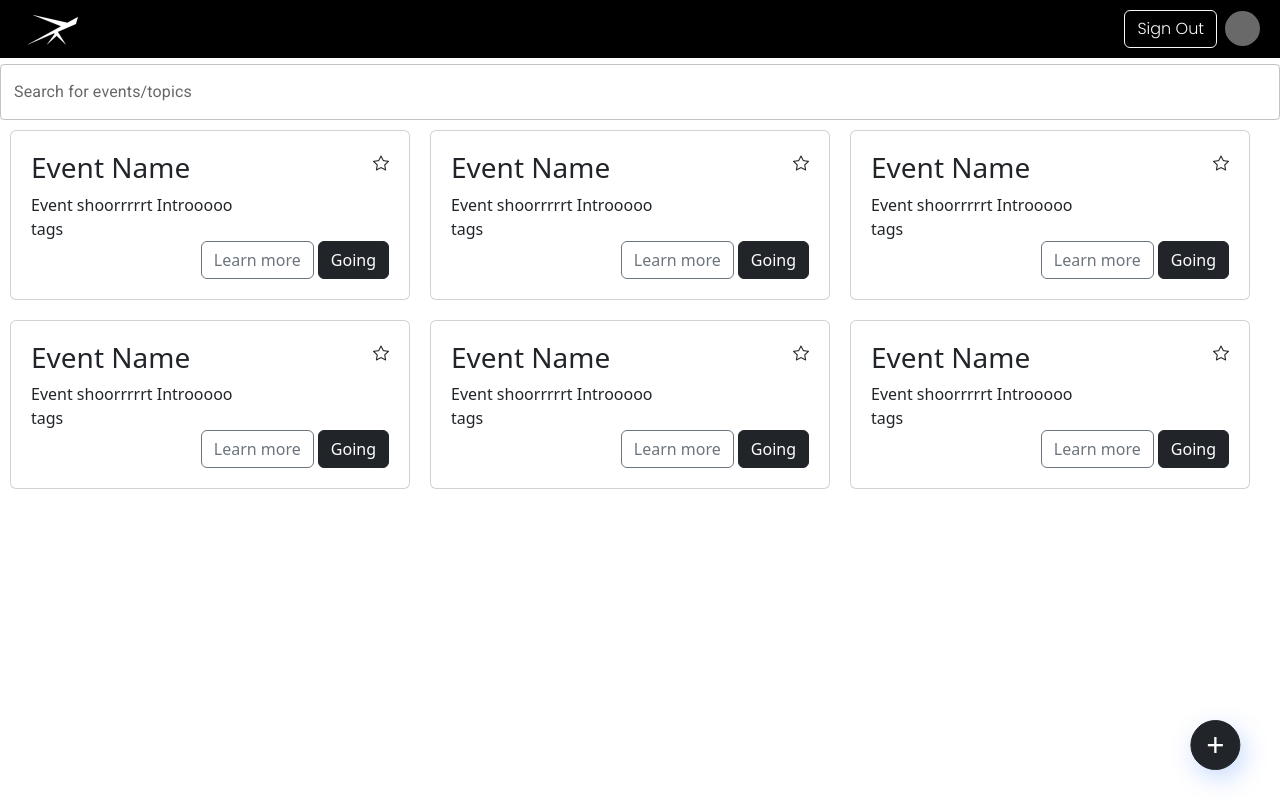
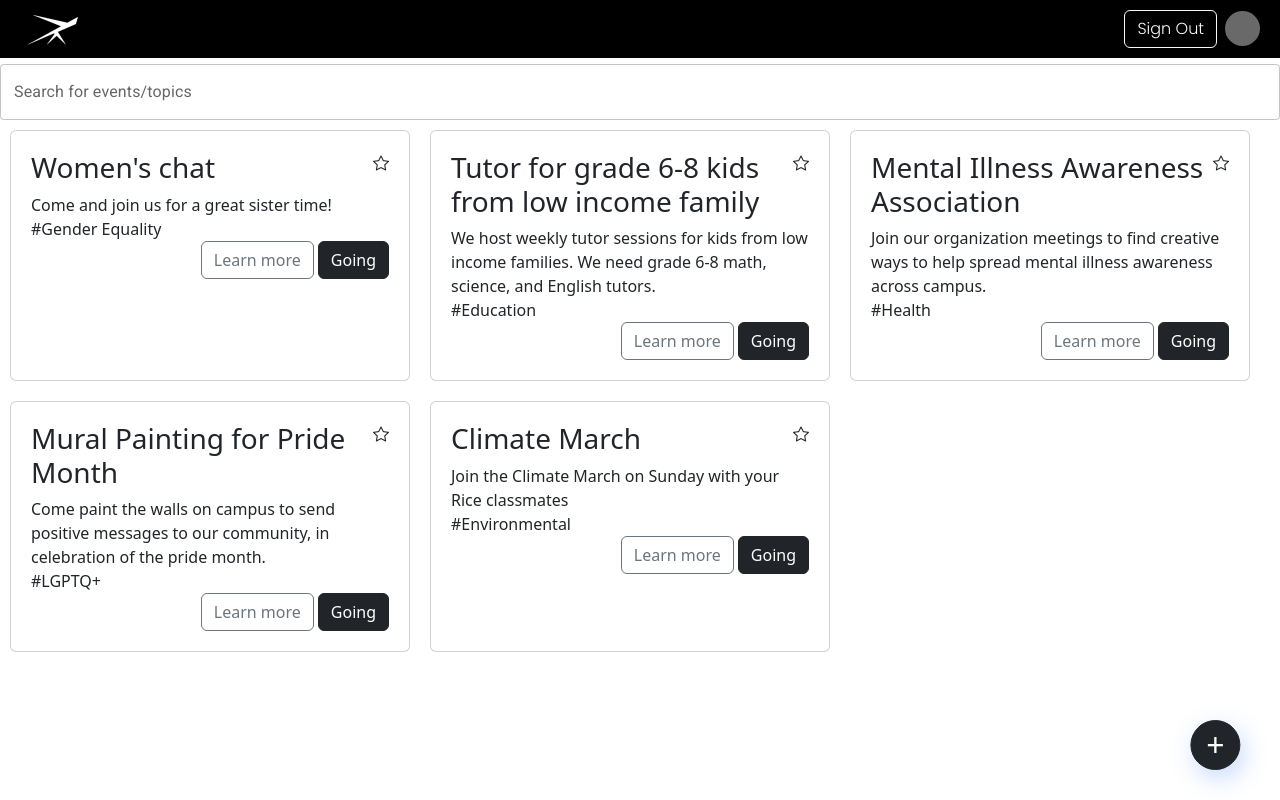
Before and after one commit to AlexiaHyn/ActNow, a React (Create React App) app in the folder act-now/: page / in a window 1280 px wide. Built offline with nearby package versions, Linux system fonts and the light colour scheme; no server answers; the database is empty; sample sign-in values are in the browser's storage.

Commit message:
map event card

```diff
--- a/act-now/src/components/EventCard.js
+++ b/act-now/src/components/EventCard.js
@@ -6,15 +6,14 @@
   const [going, setGoing] = useState(false);
   let navigate = useNavigate();
 
-
   return (
     <div className='card rounded event-card'>
       <div className='d-flex justify-content-between'>
-        <h3>Event Name</h3>
+        <h3>{props.title}</h3>
         <i className={"cursor bi bi-star" + `${collected ? "-fill" : ""}`} onClick={() => setCollected(!collected)}></i>
       </div>
-      <div>Event shoorrrrrt Introoooo</div>
-      <div>tags</div>
+      <div>{props.intro}</div>
+      <div>#{props.tags}</div>
       <div className='d-flex align-items-center justify-content-end'>
         <button type='button' className={'btn btn-outline-secondary'} onClick={() => navigate('/event/' + props.id)}>Learn more</button>
         <button type='button' className={'btn ms-1 ' + `${going ? "btn-outline-dark" : "btn-dark"}`} onClick={() => setGoing(!going)}>
--- a/act-now/src/pages/MainPage.js
+++ b/act-now/src/pages/MainPage.js
@@ -4,6 +4,13 @@
 import InitiateEvent from '../components/InitiateEvent';
 
 export default function MainPage() {
+
+  const recList = [{ "title": "Women's chat", "intro": "Come and join us for a great sister time!", "tags": "Gender Equality" },
+  { "title": "Tutor for grade 6-8 kids from low income family", "intro": "We host weekly tutor sessions for kids from low income families. We need grade 6-8 math, science, and English tutors.", "tags": "Education" },
+  { "title": "Mental Illness Awareness Association", "intro": "Join our organization meetings to find creative ways to help spread mental illness awareness across campus.", "tags": "Health" },
+  { "title": "Mural Painting for Pride Month", "intro": "Come paint the walls on campus to send positive messages to our community, in celebration of the pride month.", "tags": "LGPTQ+" },
+  { "title": "Climate March", "intro": "Join the Climate March on Sunday with your Rice classmates", "tags": "Environmental" }]
+
   return (
     <div className='pt-5 Poppins'>
       <div className='pt-3'>
@@ -11,12 +18,8 @@
       </div>
 
       <div className='d-flex flex-wrap'>
-        <EventCard />
-        <EventCard />
-        <EventCard />
-        <EventCard />
-        <EventCard />
-        <EventCard />
+        {recList.map((item, i) => (<EventCard title={item.title} intro={item.intro} tags={item.tags} />))}
+
       </div>
       <div className='initiate-wrapper'>
         <InitiateEvent />
```
